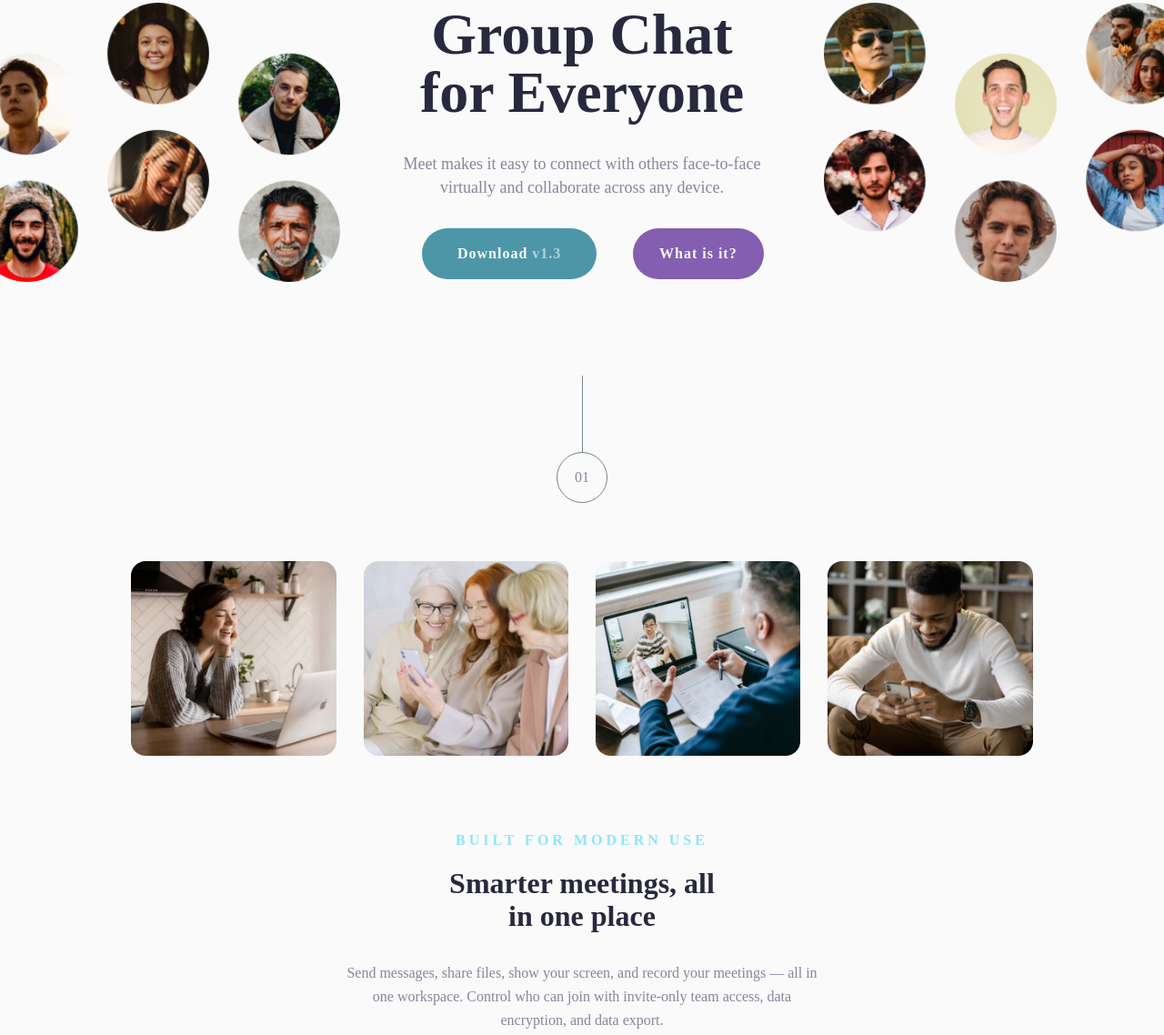
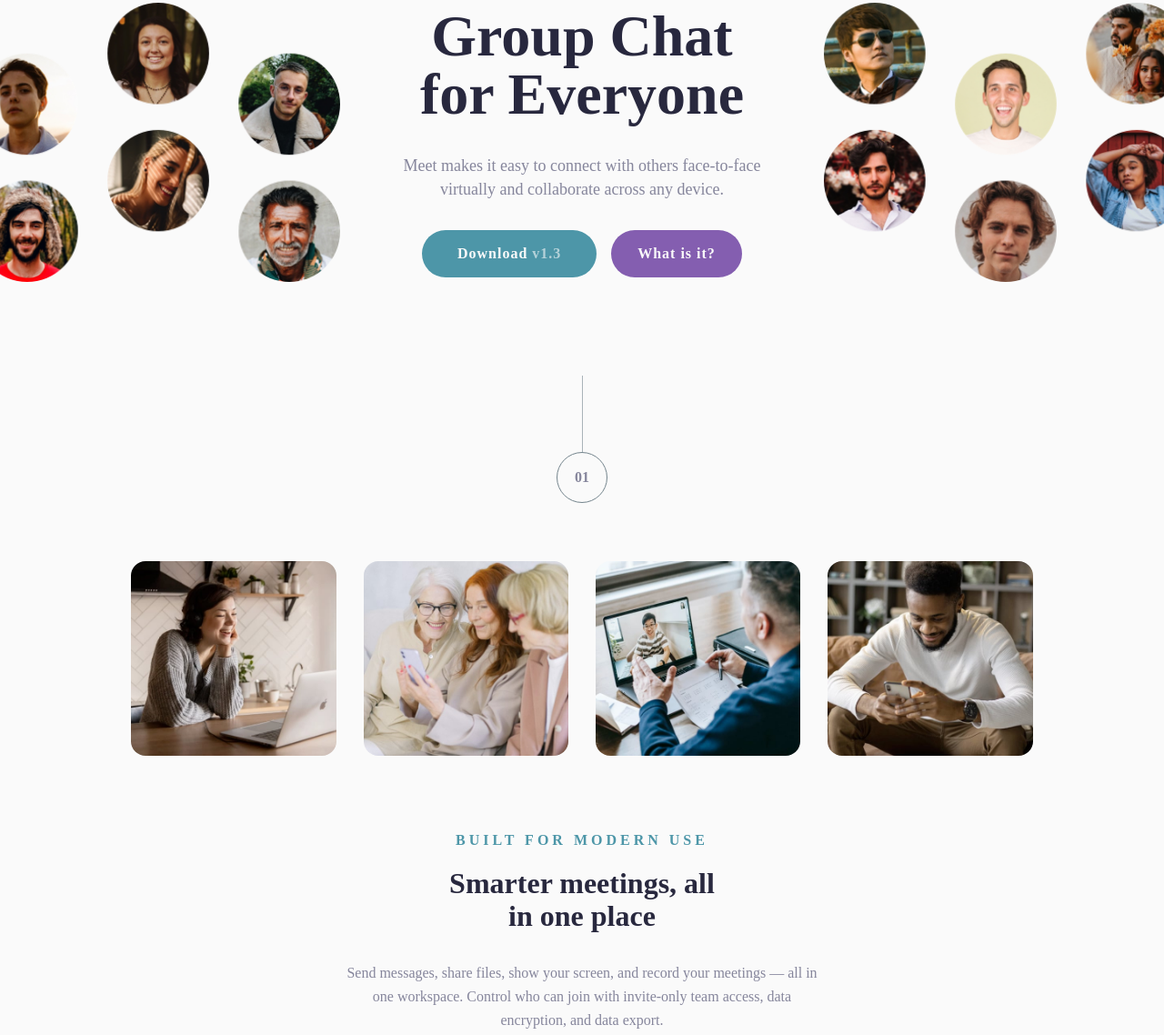
Before and after one commit to Christ-Kevin/meet-landing-page, a plain HTML site: page index.html in a window 1280 px wide. Shown: the part 166-1304 px from the top of the page at 91% size. Drawn offline with Linux system fonts and the light colour scheme.

Commit message:
solution

```diff
--- a/assets/styles/style.css
+++ b/assets/styles/style.css
@@ -70,6 +70,7 @@ a {
     align-items: center;
     align-content: center;
     letter-spacing: 1px;
+    max-height: 52px;
 }
 
 .block_button, .footer_button {
@@ -89,7 +90,7 @@ a:hover:not(.block_button) {
     background-color: var(--bg-button-footer--hover);
 }
 
-span {
+span, hr {
     opacity: .6;
 }
 
@@ -145,14 +146,15 @@ main {
 }
 
 main aside, .number div {
-    border: 1px solid hsla(200, 10%, 50%,100);
-    border-radius: 5rem;
+    border: 1px solid hsla(200, 10%, 50%, 100);
+    border-radius: 3rem;
     width: 3.5rem;
     height: 3.5rem;
     margin: 0 auto;
     display: flex;
     align-items: center;
     justify-content: center;
+    font-weight: var(--fw-900);
 }
 
 .images {
@@ -271,7 +273,7 @@ h1, h2 {
 }
 
 h2 {
-    color: var(--clr-subtitle);
+    color: var(--bg-button-header);
     letter-spacing: 0.25rem;
     text-transform: uppercase;
     font-size: 1rem;
@@ -283,6 +285,11 @@ main h1 {
 }
 
 @media (min-width:48em){
+
+    .block_button {
+        margin: 0;
+    }
+
     .header_background {
         width: 110%;
         margin-top: 8.75rem;
@@ -365,7 +372,7 @@ width: inherit;
         display: flex;
         justify-content: space-between;
         align-items: center;
-        gap: 5%;
+        gap: 3%;
         width: 104%;
         margin-left: -2%;         /* drag the container on the left side by 4/2 % so that the  piece of the box outside of the container is equally reparti */
     }
```
